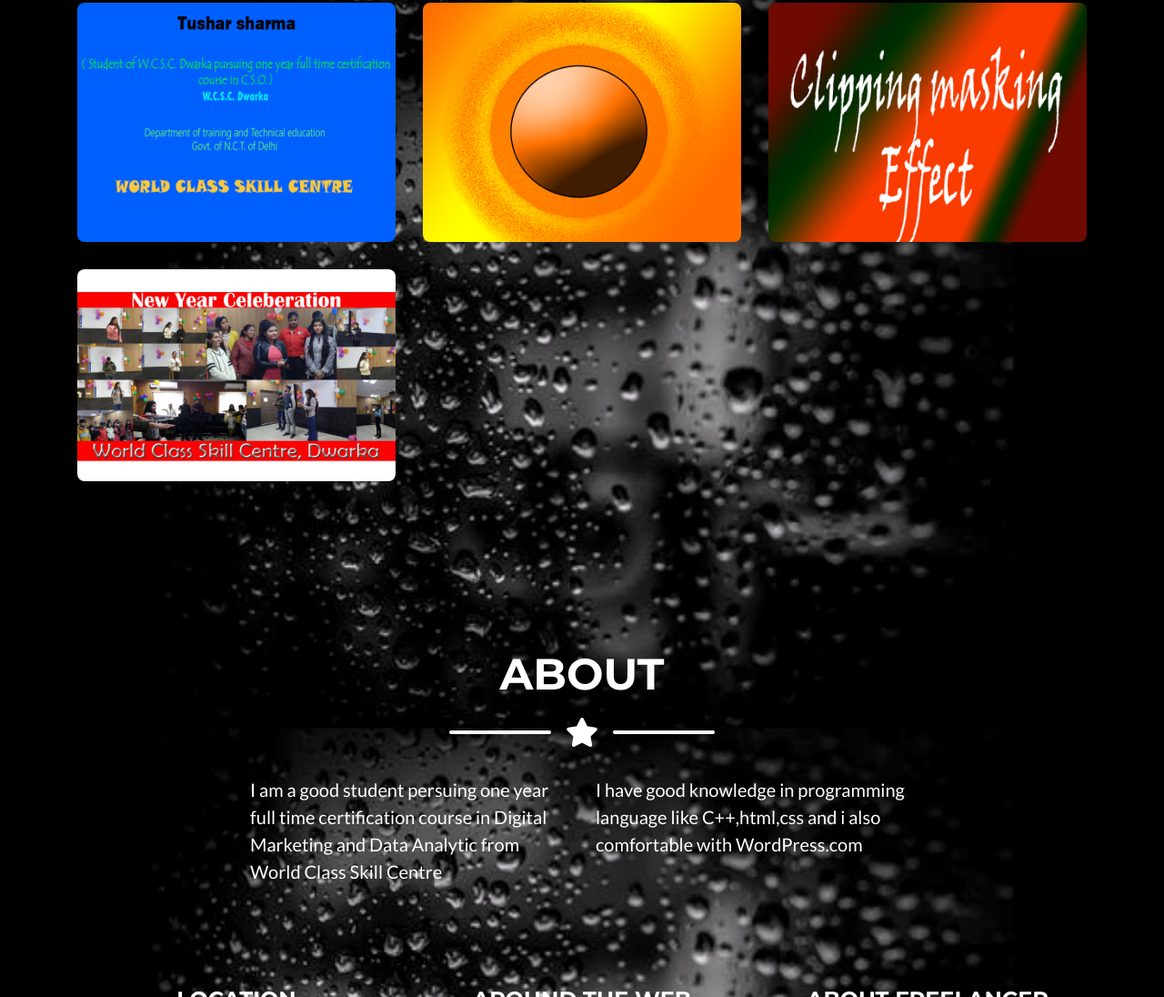
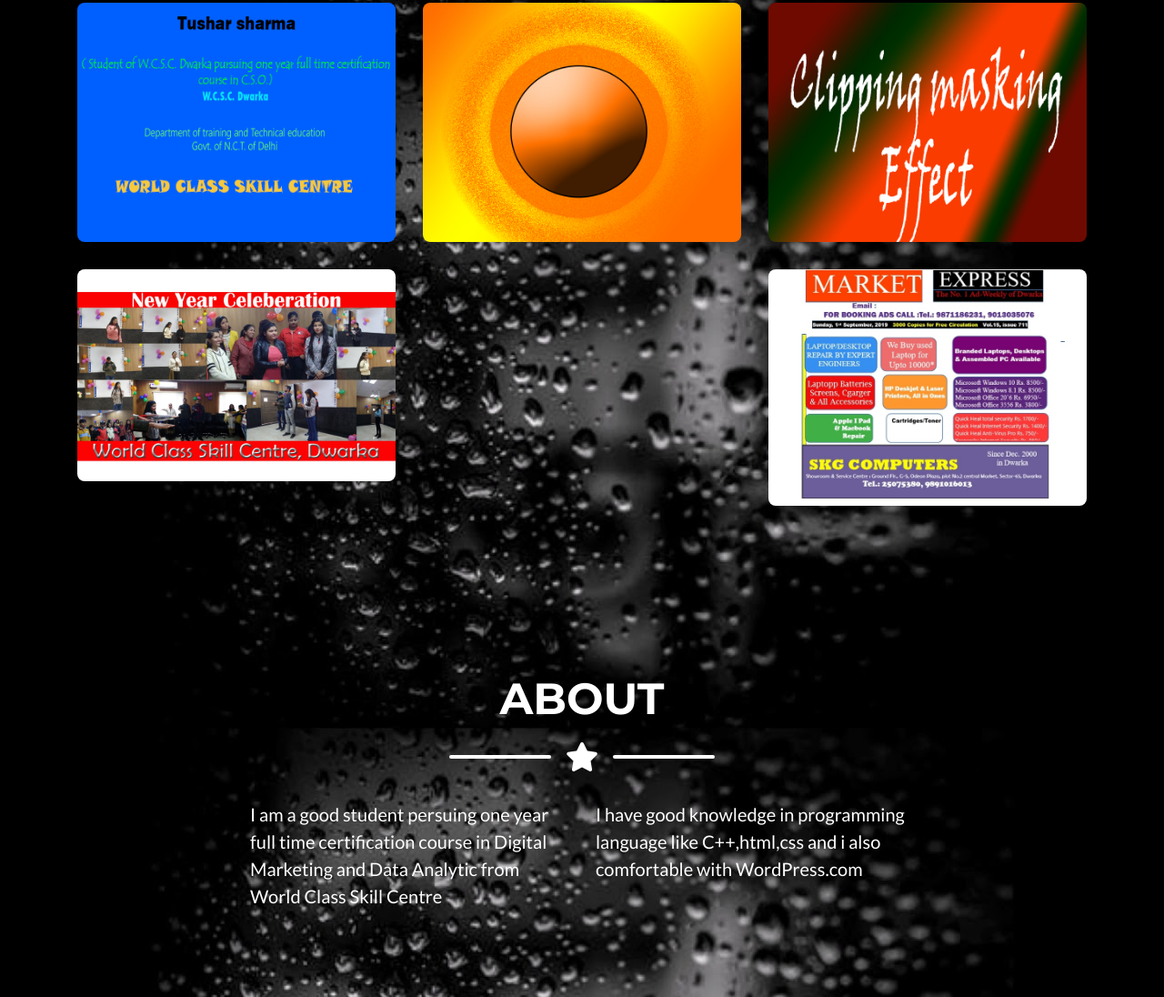
Before and after one commit to Tusharhub/Myportfolio, a website with bundled scripts: page index.html in a window 1280 px wide. Shown: the part 1360-2456 px from the top of the page at 91% size. Built offline with nearby package versions, Linux system fonts and the light colour scheme; files whose address does not match are found by name.

Commit message:
update index.html

```diff
--- a/index.html
+++ b/index.html
@@ -196,7 +196,7 @@
 
               </div>
             </div>
-            <img class="img-fluid" src="img/b.png" alt="">
+            <img class="img-fluid" src="img/b.jpg" alt="">
           </div>
         </div>
 
```
